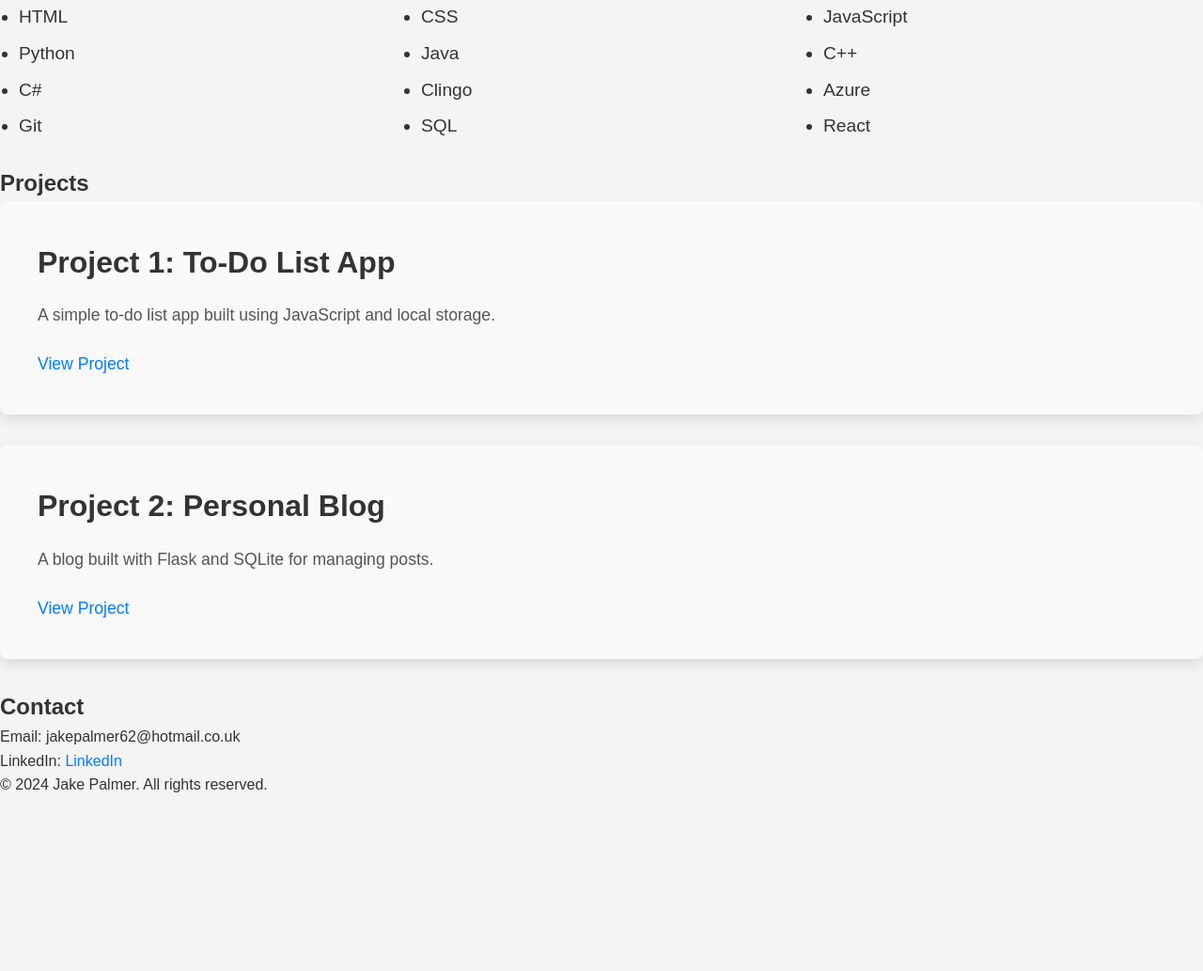
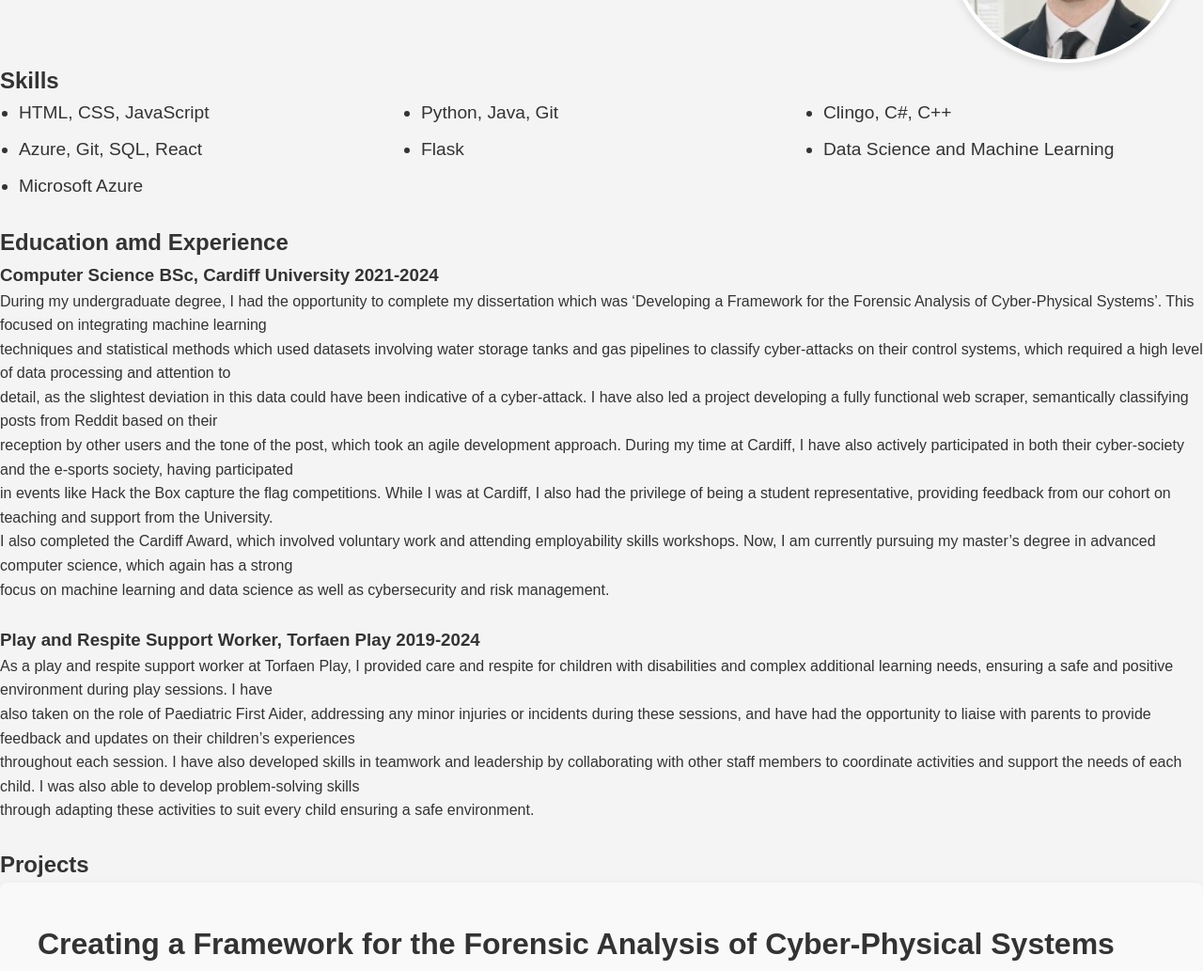
Before and after one commit to jake-palmer62/jake-palmer62.github.io, a plain HTML site: page index.html in a window 1280 px wide. Shown: the part 444-1477 px from the top of the page at 94% size. Before the commit the page ends 1292 px from the top, so only its background shows below. Drawn offline with Linux system fonts and the light colour scheme.

Commit message:
Added project information

```diff
--- a/index.html
+++ b/index.html
@@ -22,8 +22,9 @@
       <br />
       <h1>Hello, I'm Jake Palmer</h1>
       <p>
-        Welcome to my portfolio! I'm a passionate developer with a love for
-        coding and technology.
+        Welcome to my portfolio! I’m Jake Palmer, a passionate developer and current postgraduate student in Advanced Computer Science. With a strong foundation in programming, data analysis, and machine learning, I’m <br>
+        looking to contribute to innovative projects and grow in my professional career. My primary focus is on developing efficient, secure, and scalable software, with a keen interest in cyber security, cloud infrastructure, and<br>
+        evidence-based digital analysis.
       </p>
       <img src="profile-photo.jpg" alt="Jake Palmer" class="about-img" />
     </section>
@@ -31,35 +32,64 @@
     <section id="skills">
       <h2>Skills</h2>
       <ul class="skills-list">
-        <li>HTML</li>
-        <li>CSS</li>
-        <li>JavaScript</li>
-        <li>Python</li>
-        <li>Java</li>
-        <li>C++</li>
-        <li>C#</li>
-        <li>Clingo</li>
-        <li>Azure</li>
-        <li>Git</li>
-        <li>SQL</li>
-        <li>React</li>
+        <li>HTML, CSS, JavaScript</li>
+        <li>Python, Java, Git</li>
+        <li>Clingo, C#, C++</li>
+        <li>Azure, Git, SQL, React</li>
+        <li>Flask</li>
+        <li>Data Science and Machine Learning</li>
+        <li>Microsoft Azure</li>
       </ul>
       <br />
     </section>
 
+    <section id="education">
+      <h2>Education amd Experience</h2>
+      <h3>Computer Science BSc, Cardiff University 2021-2024</h3>
+      <p>During my undergraduate degree, I had the opportunity to complete my dissertation which was ‘Developing a Framework for the Forensic Analysis of Cyber-Physical Systems’. This focused on integrating machine learning<br>
+         techniques and statistical methods which used datasets involving water storage tanks and gas pipelines to classify cyber-attacks on their control systems, which required a high level of data processing and attention to<br>
+         detail, as the slightest deviation in this data could have been indicative of a cyber-attack. I have also led a project developing a fully functional web scraper, semantically classifying posts from Reddit based on their <br>
+         reception by other users and the tone of the post, which took an agile development approach. During my time at Cardiff, I have also actively participated in both their cyber-society and the e-sports society, having participated<br>
+         in events like Hack the Box capture the flag competitions. While I was at Cardiff, I also had the privilege of being a student representative, providing feedback from our cohort on teaching and support from the University.<br>
+         I also completed the Cardiff Award, which involved voluntary work and attending employability skills workshops. Now, I am currently pursuing my master’s degree in advanced computer science, which again has a strong <br>
+         focus on machine learning and data science as well as cybersecurity and risk management.  </p>
+      <br />
+      <h3>Play and Respite Support Worker, Torfaen Play 2019-2024</h3>
+      <p>As a play and respite support worker at Torfaen Play, I provided care and respite for children with disabilities and complex additional learning needs, ensuring a safe and positive environment during play sessions. I have <br>
+        also taken on the role of Paediatric First Aider, addressing any minor injuries or incidents during these sessions, and have had the opportunity to liaise with parents to provide feedback and updates on their children’s experiences <br>
+        throughout each session. I have also developed skills in teamwork and leadership by collaborating with other staff members to coordinate activities and support the needs of each child. I was also able to develop problem-solving skills <br>
+        through adapting these activities to suit every child ensuring a safe environment.</p>
+    </section>
+
     <section id="projects">
+      <br>
       <h2>Projects</h2>
       <div class="project">
-        <h3>Project 1: To-Do List App</h3>
-        <p>A simple to-do list app built using JavaScript and local storage.</p>
-        <a href="#">View Project</a>
+        <h3>Creating a Framework for the Forensic Analysis of Cyber-Physical Systems</h3>
+        <p>The primary aim of this project is to create a detailed framework that guides the forensic analysis of cyber-physical systems (CPS) following a security breach, with a focus on correlating the digital evidence with the physical consequences of the attack.<br><br>
+          This project was completed mainly using Python and FactoryIO, with libraries like pandas, matplotlib and sklearn to analyse the data.
+        </p>
+        <a href="https://github.com/jakeross62/Framework-for-Forensic-Analysis-of-CPS.git">View Project</a>
       </div>
       <div class="project">
-        <h3>Project 2: Personal Blog</h3>
-        <p>A blog built with Flask and SQLite for managing posts.</p>
-        <a href="#">View Project</a>
+        <h3>Reddit Web Scraper</h3>
+        <p>This was a tool to scrape Reddit to determine the semantic value of a post, either positive, negative or neutral. This was a group project that I completed during my second year at Cardiff and utilises the Reddit API<br><br>
+        This project was completed mainly using SQLite, Python and the Flask framework.</p>
+        <a href="https://github.com/jakeross62/Reddit_Scraper.git">View Project</a>
       </div>
       <!-- Add more projects as needed -->
+      <div class="project">
+        <h3>Creating a fully functional Record Shop.</h3>
+        <p>The aim of this project was to create a functioning shopping website using Python and Flask. I designed and implemented a functional website which allowed the user to browse and buy records, and allowed the administrator to determine stock levels.
+        </p>
+        <a href="https://github.com/jakeross62/Vinyl_Shop.git">View Project</a>
+      </div>
+      <div class="project">
+        <h3>Plant Health Monitoring System</h3>
+        <p>The aim of this project was to use an Arduino Uno with temperature, humidity and air pressure sensors along with a camera to remotely monitor the health of a plant. I completed most of the backend of this project using C++ to make <br>
+        each sensor work and record values periodically to a .CSV file using Python. This also required the implementation of a web app so that the end-user could access the monitor remotely.</p>
+        <a href="https://github.com/jakeross62/CM2306_Plant_Monitor.git">View Project</a>
+      </div>
     </section>
 
     <section id="contact">
```
